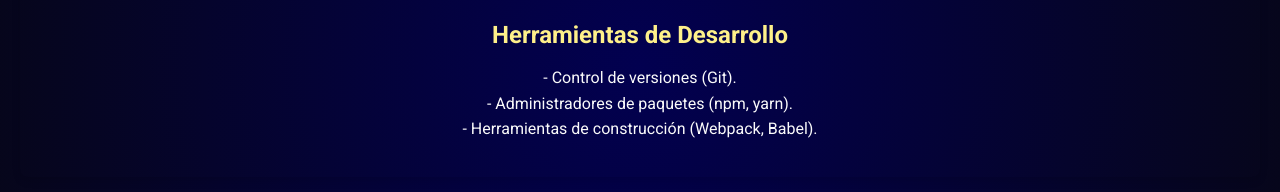
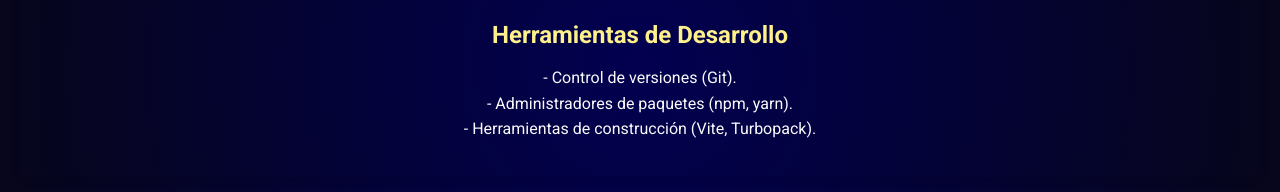
Before and after one commit to 86developer/portfolio, an Angular app: page /skills in a window 1280 px wide. Shown: the part 529-721 px from the top of the page. Built offline with nearby package versions, Linux system fonts and the light colour scheme.

Commit message:
skills.component
add vite y turbopack (build)

```diff
--- a/src/app/pages/skills/skills.component.html
+++ b/src/app/pages/skills/skills.component.html
@@ -29,7 +29,7 @@
   <p>
     - Control de versiones (Git). <br />
     - Administradores de paquetes (npm, yarn). <br />
-    - Herramientas de construcción (Webpack, Babel).
+    - Herramientas de construcción (Vite, Turbopack).
   </p>
 </section>
 
```
